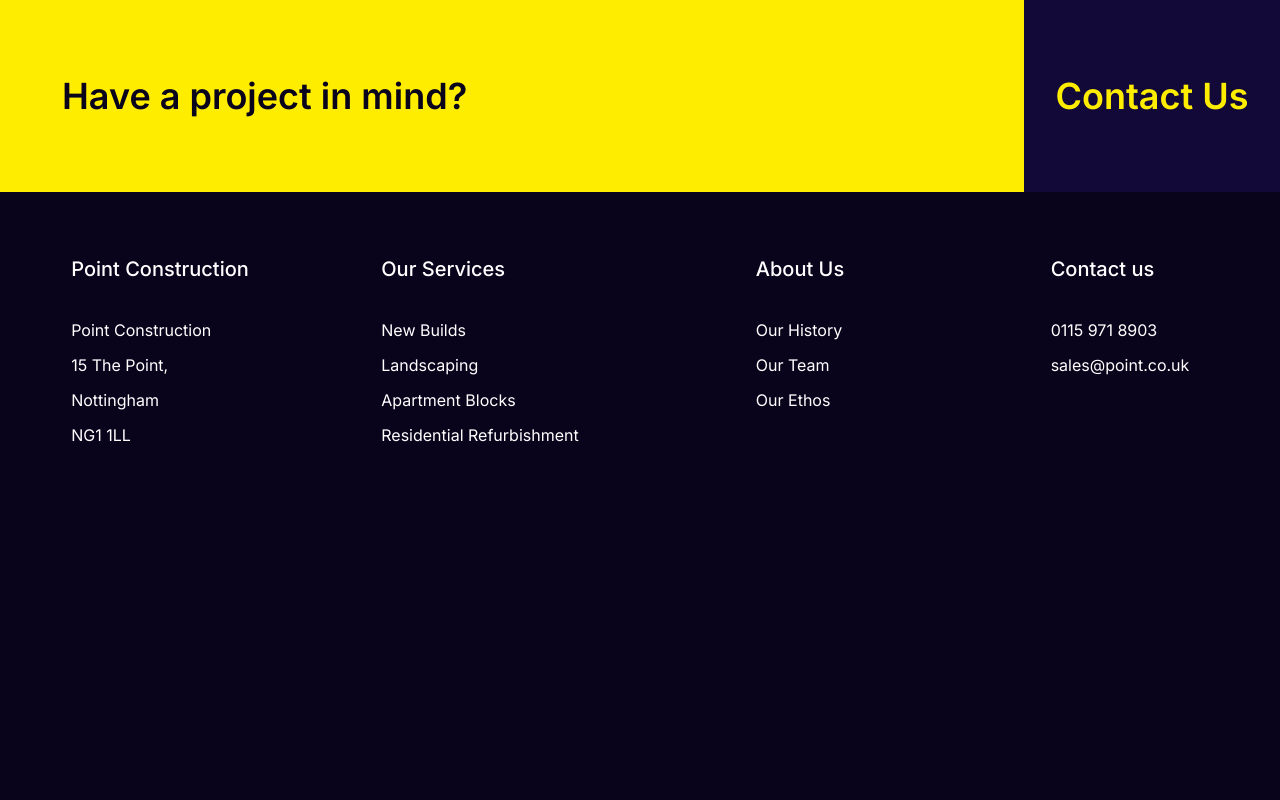
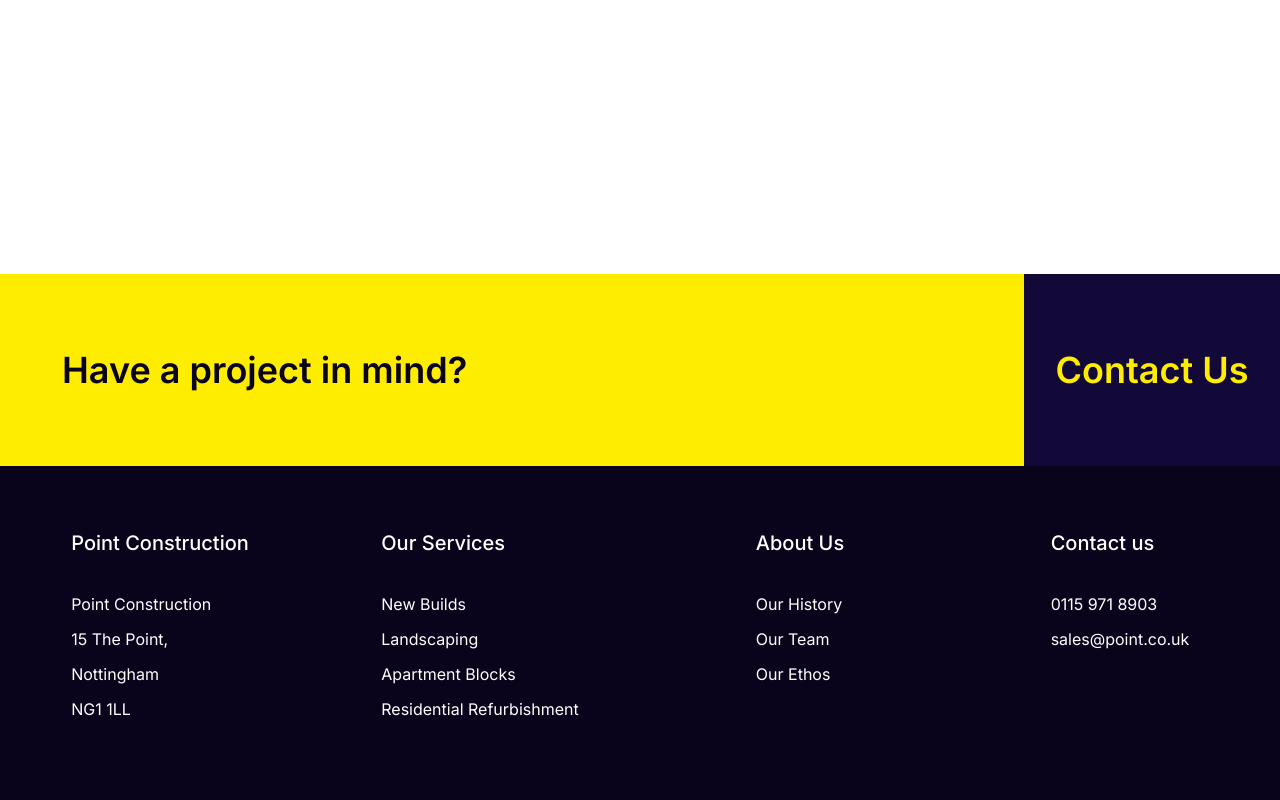
Before and after one commit to LewisCM14/point_construction, a Django app: page / in a window 1280 px wide. Run offline with Django 3.2, Linux system fonts and the light colour scheme.

Commit message:
stick footer to bottom of page

```diff
--- a/static/css/base.css
+++ b/static/css/base.css
@@ -16,6 +16,18 @@ body {
     background-color: #09041C;
     font-family: 'Inter', sans-serif;
 }
+
+.site {
+    display: flex;
+    min-height: 100vh;
+    flex-direction: column;
+} /* Pushes footer to bottom of viewport */
+
+.site-content {
+    flex: 1;
+    width: 100%;
+    height: 100%;
+} /* Ensures site content is above footer */
 
 /* Fonts */
 
--- a/templates/base.html
+++ b/templates/base.html
@@ -38,9 +38,14 @@
 
         <title>Point Construction {% block extra_title %}{% endblock %}</title>
     </head>
-    <body>
-        {% block content %}
-        {% endblock %}
+    <body class="site">
+
+        <!-- Header Here -->
+
+        <main class="site-content bg-white">
+            {% block content %}
+            {% endblock %}
+        </main>
 
         {% include 'includes/footer.html' %}
 
```
